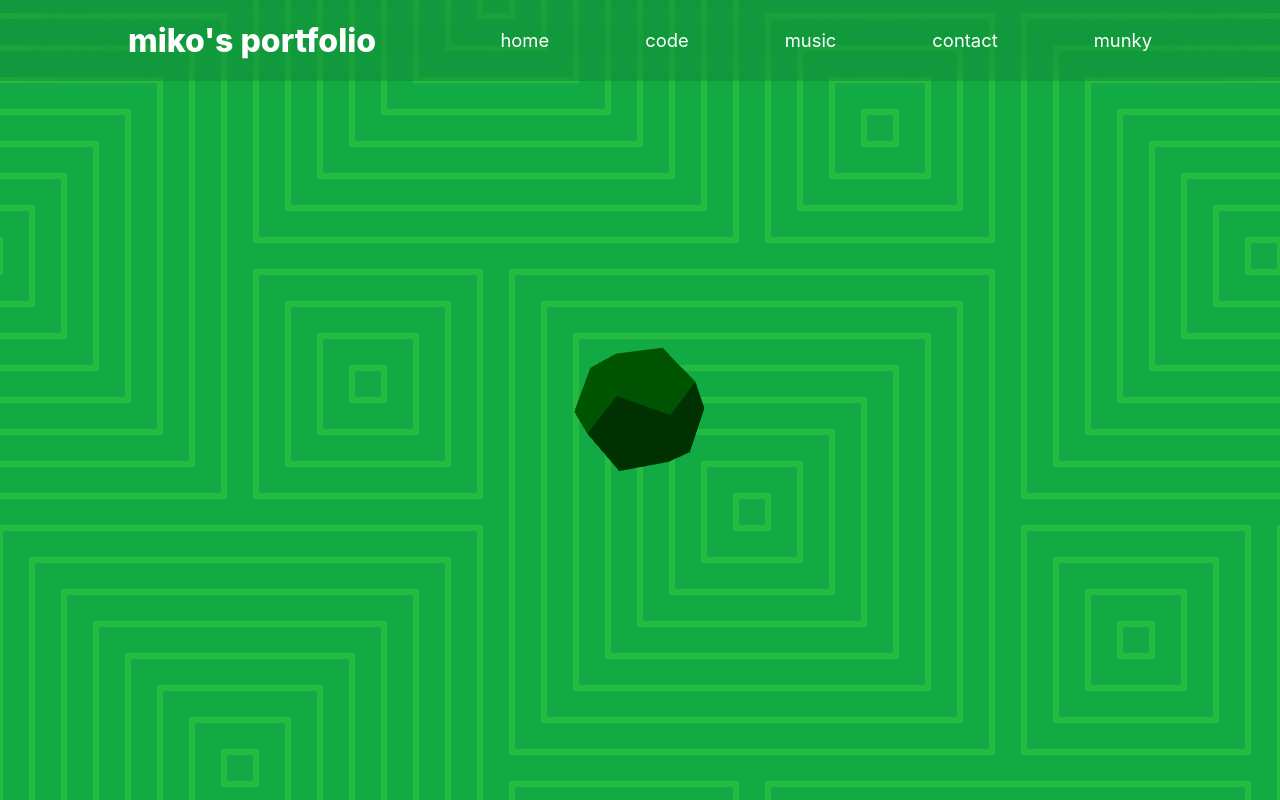
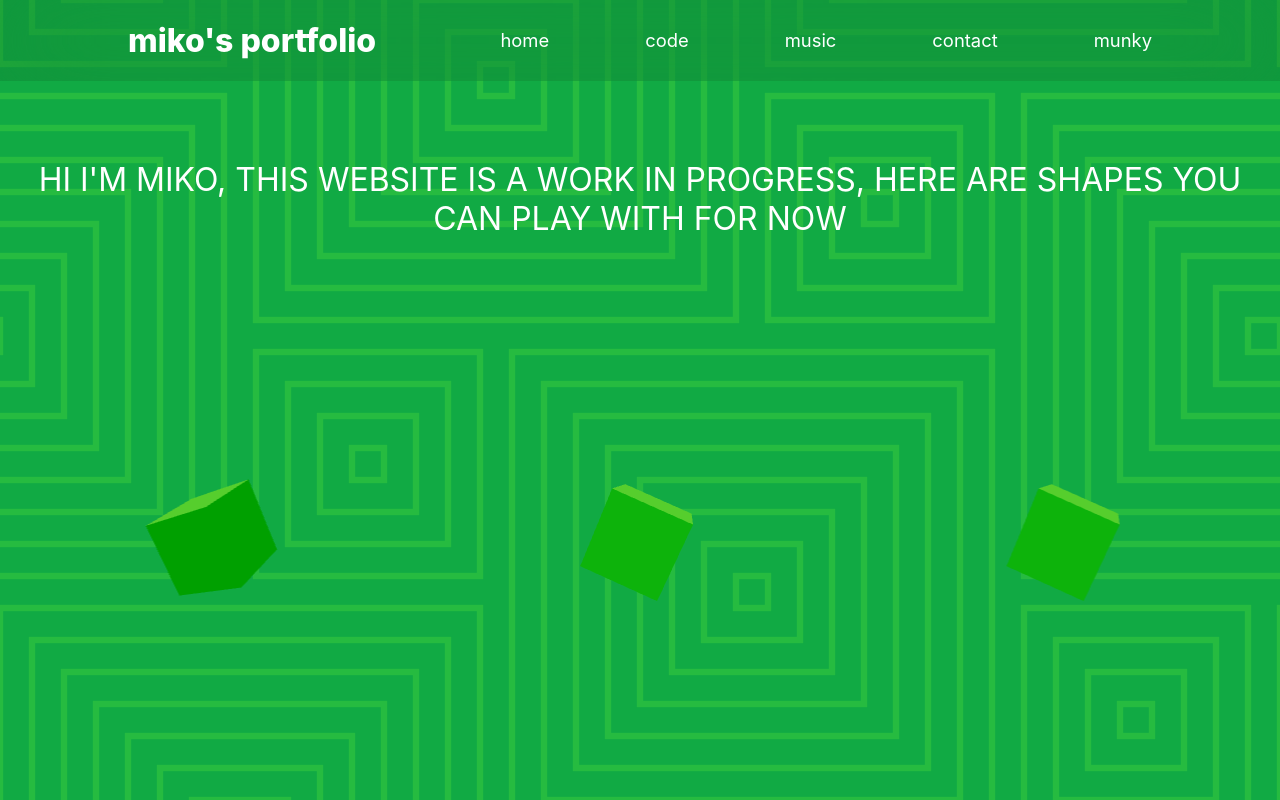
Before and after one commit to hiromikoreyes/portfolio, a React (Create React App) app: page / in a window 1280 px wide. Shown: the top 800 px of the page. Built offline with nearby package versions, Linux system fonts and the light colour scheme.

Commit message:
added WIP message

```diff
--- a/src/App.css
+++ b/src/App.css
@@ -6,7 +6,14 @@ body{
   background-position: center;
 }
 
+#canvas-container{
+  display: flex;
+  justify-content: space-between;
+  align-items: center;
+}
+
 canvas{
-  margin-top: 10rem;
-  height: 500px;
+  background: none;
+  height: 600px;
+
 }
--- a/src/App.js
+++ b/src/App.js
@@ -1,6 +1,7 @@
 import './App.css';
 import Navbar from './components/Navbar/navbar';
 import Box from './components/Box/Box';
+import DescriptionBox from './components/DescriptionBox/DescriptionBox'
 import { Canvas } from '@react-three/fiber';
 import { OrbitControls } from '@react-three/drei';
 
@@ -8,12 +9,27 @@ function App() {
   return (
     <div className="App">
         <Navbar/>
-        <Canvas className="canvas">
-          <OrbitControls enableZoom={false}></OrbitControls>
-          <ambientLight intensity={0.75}></ambientLight>
-          <directionalLight position={[-2,5,2]} intensity={1}></directionalLight>
-          <Box />
-        </Canvas>
+        <DescriptionBox/>
+        <div id="canvas-container">
+          <Canvas className="canvas">
+            <OrbitControls enableZoom={false} autoRotate={1} autoRotateSpeed={-2}></OrbitControls>
+            <ambientLight intensity={0.9}></ambientLight>
+            <directionalLight position={[-2,5,2]} intensity={1}></directionalLight>
+            <Box />
+          </Canvas>
+          <Canvas className="canvas">
+            <OrbitControls enableZoom={false} autoRotate={1}></OrbitControls>
+            <ambientLight intensity={0.9}></ambientLight>
+            <directionalLight position={[-2,5,2]} intensity={1}></directionalLight>
+            <Box />
+          </Canvas>
+          <Canvas className="canvas">
+            <OrbitControls enableZoom={false} autoRotate={1}></OrbitControls>
+            <ambientLight intensity={0.9}></ambientLight>
+            <directionalLight position={[-2,5,2]} intensity={1}></directionalLight>
+            <Box />
+          </Canvas>
+        </div>
     </div>
   );
 }
--- a/src/components/Box/Box.js
+++ b/src/components/Box/Box.js
@@ -5,8 +5,8 @@ import { PlaneGeometry } from "three";
 export default function Box(){
     return (
         <mesh rotation={[90,0,20]}>
-            <dodecahedronGeometry attach="geometry"></dodecahedronGeometry>
-            <meshLambertMaterial attach="material" color="green"></meshLambertMaterial>
+            <boxGeometry attach="geometry"></boxGeometry>
+            <meshLambertMaterial attach="material" color="lime"></meshLambertMaterial>
         </mesh>
     );
 }
--- /dev/null
+++ b/src/components/DescriptionBox/DescriptionBox.css
@@ -0,0 +1,6 @@
+.text-container{
+    text-align: center;
+    margin-top: 10rem;
+    color: white;
+    font-size: xx-large;
+}
--- /dev/null
+++ b/src/components/DescriptionBox/DescriptionBox.js
@@ -0,0 +1,13 @@
+import React, {Component} from "react";
+import './DescriptionBox.css'
+
+function DescriptionBox() {
+  return (
+    <div class="text-container">
+        HI I'M MIKO, THIS WEBSITE IS A WORK IN PROGRESS, HERE ARE SHAPES YOU CAN PLAY WITH FOR NOW
+    </div>
+  );
+}
+
+
+export default DescriptionBox;
--- a/src/components/Navbar/navbar.css
+++ b/src/components/Navbar/navbar.css
@@ -83,8 +83,8 @@
         left: 0;
         width: 100%;
         height: 0;
-        background: rgb(0,0,0,0.1);
-        backdrop-filter: blur(50px);
+        background: rgba(2, 107, 30, 0.9);
+        backdrop-filter: blur(100px);
         overflow: hidden;
         transition: .3s ease;
     }
```
